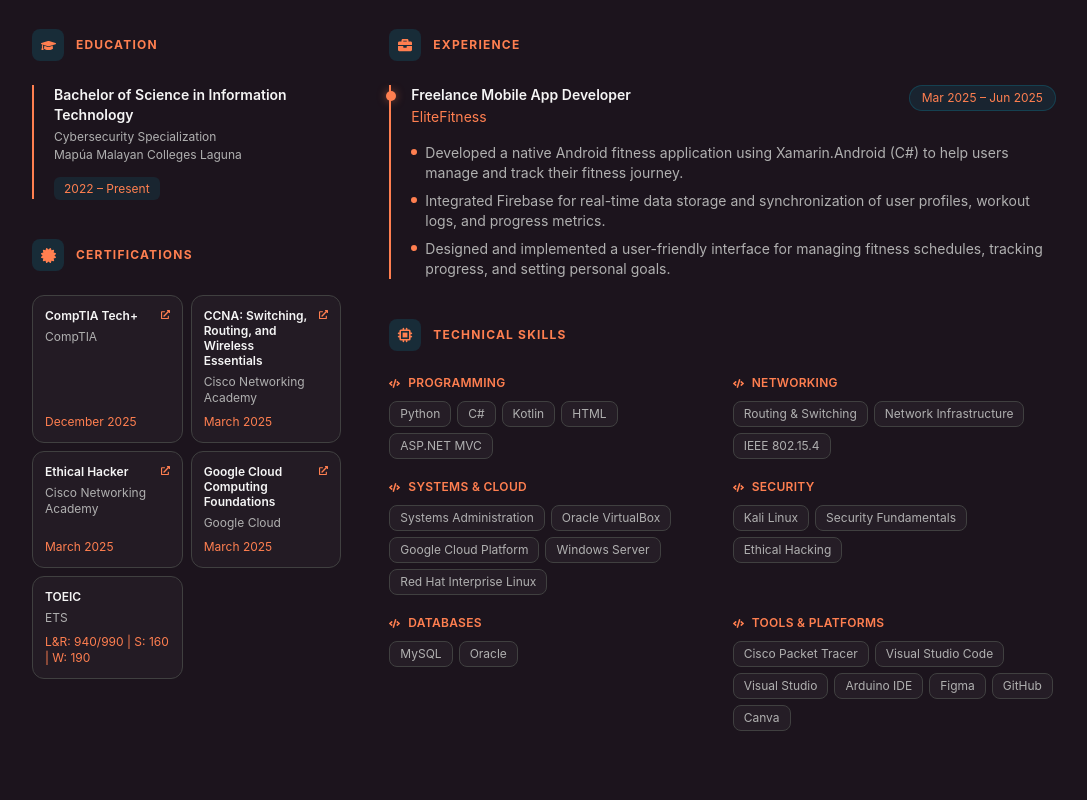
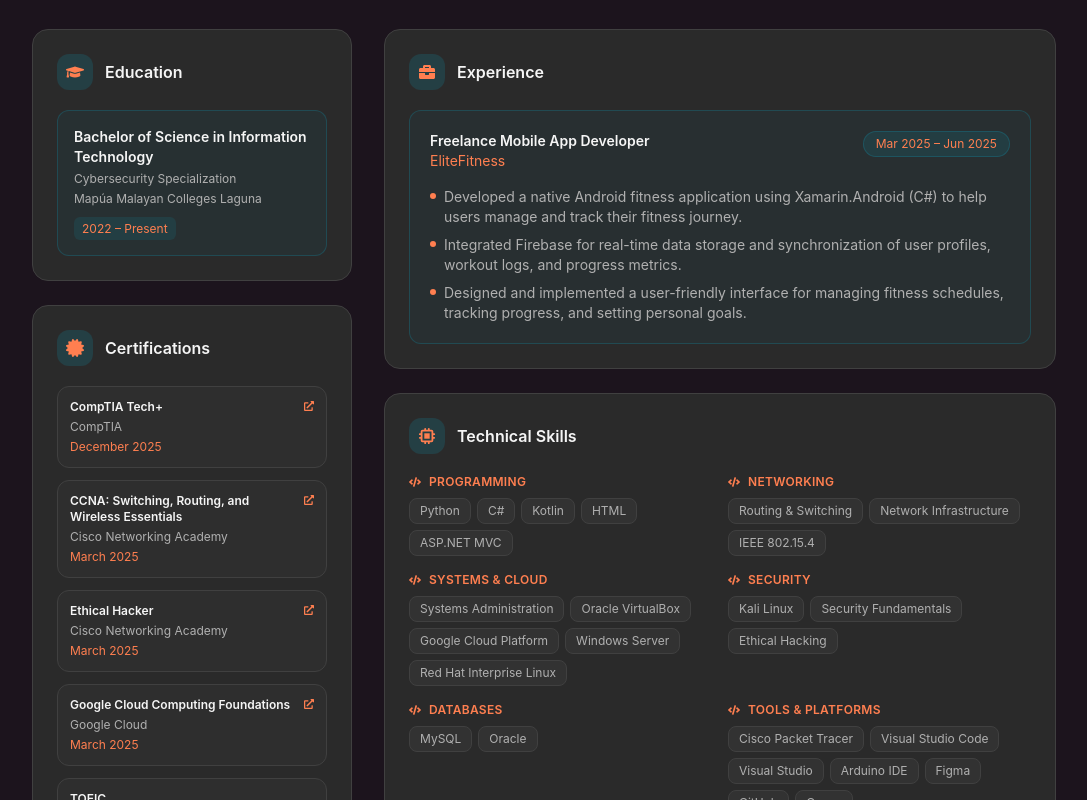
Before and after one commit to christian-dela-cruz/cjadelacruz-web-portfolio, a Next.js app: page / in a window 1280 px wide. Shown: the part 1100-1900 px from the top of the page, without its empty margins (96-1183 px from the left). Built offline with nearby package versions, Linux system fonts and the light colour scheme.

Commit message:
Revert "Improve about me section"
This reverts commit 44aa713208e783379028ce180d21605dde0ca108, reversing
changes made to 8145695b0d38bafca4979029b97e0610b810a5d0.

```diff
--- a/app/page.tsx
+++ b/app/page.tsx
@@ -216,8 +216,6 @@ const contactInfo = [
 const accentBg = "rgba(6,182,212,0.1)";
 const accentBorder = "rgba(6,182,212,0.2)";
 const accentBgMd = "rgba(6,182,212,0.15)";
-const accentGlowSm = "rgba(255,127,80,0.12)";
-const accentGlowMd = "rgba(255,127,80,0.5)";
 
 // ─── Page ─────────────────────────────────────────────────────────────────────
 
@@ -390,30 +388,41 @@ export default function HomePage() {
             </p>
           </div>
 
-          <div className="grid lg:grid-cols-3 gap-12">
+          <div className="grid lg:grid-cols-3 gap-8">
             {/* Left column */}
-            <div className="lg:col-span-1 flex flex-col gap-10">
-
+            <div className="lg:col-span-1 flex flex-col gap-6">
               {/* Education */}
-              <div>
-                <div className="flex items-center gap-3 mb-6">
               <div
-                    className="w-8 h-8 rounded-lg flex items-center justify-center flex-shrink-0"
+                className="rounded-2xl p-6"
+                style={{
+                  background: "var(--card-bg)",
+                  border: "1px solid var(--card-border)",
+                }}
+              >
+                <div className="flex items-center gap-3 mb-5">
+                  <div
+                    className="w-9 h-9 rounded-xl flex items-center justify-center"
                     style={{ background: accentBgMd }}
                   >
-                    <FaGraduationCap size={15} style={{ color: "var(--accent)" }} />
+                    <FaGraduationCap
+                      size={18}
+                      style={{ color: "var(--accent)" }}
+                    />
                   </div>
                   <h3
-                    className="text-xs font-bold uppercase tracking-widest"
-                    style={{ color: "var(--accent)" }}
+                    className="font-semibold text-base"
+                    style={{ color: "var(--foreground)" }}
                   >
                     Education
                   </h3>
                 </div>
 
                 <div
-                  className="pl-5"
-                  style={{ borderLeft: "2px solid var(--accent)" }}
+                  className="rounded-xl p-4"
+                  style={{
+                    background: "rgba(6,182,212,0.05)",
+                    border: `1px solid ${accentBorder}`,
+                  }}
                 >
                   <p
                     className="font-semibold text-sm mb-1"
@@ -421,14 +430,20 @@ export default function HomePage() {
                   >
                     Bachelor of Science in Information Technology
                   </p>
-                  <p className="text-xs mb-0.5" style={{ color: "var(--muted)" }}>
+                  <p
+                    className="text-xs mb-1"
+                    style={{ color: "var(--muted)" }}
+                  >
                     Cybersecurity Specialization
                   </p>
-                  <p className="text-xs mb-3" style={{ color: "var(--muted)" }}>
+                  <p
+                    className="text-xs mb-2"
+                    style={{ color: "var(--muted)" }}
+                  >
                     Mapúa Malayan Colleges Laguna
                   </p>
                   <span
-                    className="text-xs px-2.5 py-1 rounded-md"
+                    className="text-xs px-2 py-1 rounded-md"
                     style={{ background: accentBg, color: "var(--accent)" }}
                   >
                     2022 – Present
@@ -437,134 +452,150 @@ export default function HomePage() {
               </div>
 
               {/* Certifications */}
-              <div>
-                <div className="flex items-center gap-3 mb-6">
               <div
-                    className="w-8 h-8 rounded-lg flex items-center justify-center flex-shrink-0"
+                className="rounded-2xl p-6"
+                style={{
+                  background: "var(--card-bg)",
+                  border: "1px solid var(--card-border)",
+                }}
+              >
+                <div className="flex items-center gap-3 mb-5">
+                  <div
+                    className="w-9 h-9 rounded-xl flex items-center justify-center"
                     style={{ background: accentBgMd }}
                   >
-                    <FaCertificate size={15} style={{ color: "var(--accent)" }} />
+                    <FaCertificate
+                      size={18}
+                      style={{ color: "var(--accent)" }}
+                    />
                   </div>
                   <h3
-                    className="text-xs font-bold uppercase tracking-widest"
-                    style={{ color: "var(--accent)" }}
+                    className="font-semibold text-base"
+                    style={{ color: "var(--foreground)" }}
                   >
                     Certifications
                   </h3>
                 </div>
 
-                <div className="grid grid-cols-2 gap-2">
+                <ul className="flex flex-col gap-3">
                   {certifications.map((cert) =>
                     cert.credlyUrl ? (
+                      <li key={cert.name}>
                         <a
-                        key={cert.name}
                           href={cert.credlyUrl}
                           target="_blank"
                           rel="noopener noreferrer"
-                        className="flex flex-col p-3 rounded-xl transition-all duration-200 hover:-translate-y-1"
+                          className="block p-3 rounded-xl transition-all hover:-translate-y-0.5 group"
                           style={{
-                          background: "rgba(255,255,255,0.03)",
+                            background: "rgba(255,255,255,0.02)",
                             border: "1px solid var(--card-border)",
                             textDecoration: "none",
-                          boxShadow: "none",
                           }}
                           onMouseEnter={(e) => {
-                          const el = e.currentTarget as HTMLAnchorElement;
-                          el.style.borderColor = "var(--accent)";
-                          el.style.boxShadow = `0 4px 20px ${accentGlowSm}`;
+                            (e.currentTarget as HTMLAnchorElement).style.borderColor =
+                              "var(--accent)";
                           }}
                           onMouseLeave={(e) => {
-                          const el = e.currentTarget as HTMLAnchorElement;
-                          el.style.borderColor = "var(--card-border)";
-                          el.style.boxShadow = "none";
+                            (e.currentTarget as HTMLAnchorElement).style.borderColor =
+                              "var(--card-border)";
                           }}
                         >
-                        <div className="flex items-start justify-between gap-1 mb-1.5">
+                          <div className="flex items-start justify-between gap-2">
                             <p
-                            className="text-xs font-semibold leading-tight"
+                              className="text-xs font-semibold mb-1"
                               style={{ color: "var(--foreground)" }}
                             >
                               {cert.name}
                             </p>
                             <FaExternalLinkAlt
-                            size={9}
+                              size={10}
                               style={{ color: "var(--accent)", flexShrink: 0, marginTop: 2 }}
                             />
                           </div>
-                        <p className="text-xs" style={{ color: "var(--muted)" }}>
+                          <p
+                            className="text-xs"
+                            style={{ color: "var(--muted)" }}
+                          >
                             {cert.issuer}
                           </p>
                           <p
-                          className="text-xs mt-auto pt-2"
+                            className="text-xs mt-1"
                             style={{ color: "var(--accent)" }}
                           >
                             {cert.date}
                           </p>
                         </a>
+                      </li>
                     ) : (
-                      <div
+                      <li
                         key={cert.name}
-                        className="flex flex-col p-3 rounded-xl"
+                        className="p-3 rounded-xl"
                         style={{
-                          background: "rgba(255,255,255,0.03)",
+                          background: "rgba(255,255,255,0.02)",
                           border: "1px solid var(--card-border)",
                         }}
                       >
                         <p
-                          className="text-xs font-semibold leading-tight mb-1.5"
+                          className="text-xs font-semibold mb-1"
                           style={{ color: "var(--foreground)" }}
                         >
                           {cert.name}
                         </p>
-                        <p className="text-xs" style={{ color: "var(--muted)" }}>
+                        <p
+                          className="text-xs"
+                          style={{ color: "var(--muted)" }}
+                        >
                           {cert.issuer}
                         </p>
                         <p
-                          className="text-xs mt-auto pt-2"
+                          className="text-xs mt-1"
                           style={{ color: "var(--accent)" }}
                         >
                           {cert.date}
                         </p>
-                      </div>
+                      </li>
                     )
                   )}
-                </div>
+                </ul>
               </div>
             </div>
 
             {/* Right column */}
-            <div className="lg:col-span-2 flex flex-col gap-10">
-
+            <div className="lg:col-span-2 flex flex-col gap-6">
               {/* Experience */}
-              <div>
-                <div className="flex items-center gap-3 mb-6">
               <div
-                    className="w-8 h-8 rounded-lg flex items-center justify-center flex-shrink-0"
+                className="rounded-2xl p-6"
+                style={{
+                  background: "var(--card-bg)",
+                  border: "1px solid var(--card-border)",
+                }}
+              >
+                <div className="flex items-center gap-3 mb-5">
+                  <div
+                    className="w-9 h-9 rounded-xl flex items-center justify-center"
                     style={{ background: accentBgMd }}
                   >
-                    <FaBriefcase size={14} style={{ color: "var(--accent)" }} />
+                    <FaBriefcase size={16} style={{ color: "var(--accent)" }} />
                   </div>
                   <h3
-                    className="text-xs font-bold uppercase tracking-widest"
-                    style={{ color: "var(--accent)" }}
+                    className="font-semibold text-base"
+                    style={{ color: "var(--foreground)" }}
                   >
                     Experience
                   </h3>
                 </div>
 
                 <div
-                  className="relative pl-5"
-                  style={{ borderLeft: "2px solid var(--accent)" }}
+                  className="rounded-xl p-5"
+                  style={{
+                    background: "rgba(6,182,212,0.04)",
+                    border: `1px solid ${accentBorder}`,
+                  }}
                 >
-                  <div
-                    className="absolute -left-[5px] top-1.5 w-2.5 h-2.5 rounded-full"
-                    style={{ background: "var(--accent)", boxShadow: `0 0 8px ${accentGlowMd}` }}
-                  />
-
                   <div className="flex flex-col sm:flex-row sm:items-start sm:justify-between gap-2 mb-4">
                     <div>
                       <h4
-                        className="font-semibold text-sm mb-0.5"
+                        className="font-semibold text-sm"
                         style={{ color: "var(--foreground)" }}
                       >
                         Freelance Mobile App Developer
@@ -609,27 +640,36 @@ export default function HomePage() {
               </div>
 
               {/* Technical Skills */}
-              <div>
-                <div className="flex items-center gap-3 mb-6">
               <div
-                    className="w-8 h-8 rounded-lg flex items-center justify-center flex-shrink-0"
+                className="rounded-2xl p-6"
+                style={{
+                  background: "var(--card-bg)",
+                  border: "1px solid var(--card-border)",
+                }}
+              >
+                <div className="flex items-center gap-3 mb-5">
+                  <div
+                    className="w-9 h-9 rounded-xl flex items-center justify-center"
                     style={{ background: accentBgMd }}
                   >
-                    <HiChip size={16} style={{ color: "var(--accent)" }} />
+                    <HiChip size={18} style={{ color: "var(--accent)" }} />
                   </div>
                   <h3
-                    className="text-xs font-bold uppercase tracking-widest"
-                    style={{ color: "var(--accent)" }}
+                    className="font-semibold text-base"
+                    style={{ color: "var(--foreground)" }}
                   >
                     Technical Skills
                   </h3>
                 </div>
 
-                <div className="grid sm:grid-cols-2 gap-5">
+                <div className="grid sm:grid-cols-2 gap-4">
                   {Object.entries(skills).map(([category, items]) => (
                     <div key={category}>
-                      <div className="flex items-center gap-2 mb-2.5">
-                        <FaCode size={11} style={{ color: "var(--accent)" }} />
+                      <div className="flex items-center gap-2 mb-2">
+                        <FaCode
+                          size={12}
+                          style={{ color: "var(--accent)" }}
+                        />
                         <h4
                           className="text-xs font-semibold uppercase tracking-wide"
                           style={{ color: "var(--accent)" }}
@@ -641,23 +681,11 @@ export default function HomePage() {
                         {items.map((skill) => (
                           <span
                             key={skill}
-                            className="text-xs px-2.5 py-1 rounded-lg transition-all duration-150 cursor-default"
+                            className="text-xs px-2.5 py-1 rounded-lg"
                             style={{
                               background: "rgba(255,255,255,0.04)",
                               color: "var(--muted)",
                               border: "1px solid var(--card-border)",
-                            }}
-                            onMouseEnter={(e) => {
-                              const el = e.currentTarget as HTMLSpanElement;
-                              el.style.borderColor = "var(--accent)";
-                              el.style.color = "var(--foreground)";
-                              el.style.transform = "translateY(-2px)";
-                            }}
-                            onMouseLeave={(e) => {
-                              const el = e.currentTarget as HTMLSpanElement;
-                              el.style.borderColor = "var(--card-border)";
-                              el.style.color = "var(--muted)";
-                              el.style.transform = "translateY(0)";
                             }}
                           >
                             {skill}
```
Lines whose indentation alone changed are shown as unchanged.
